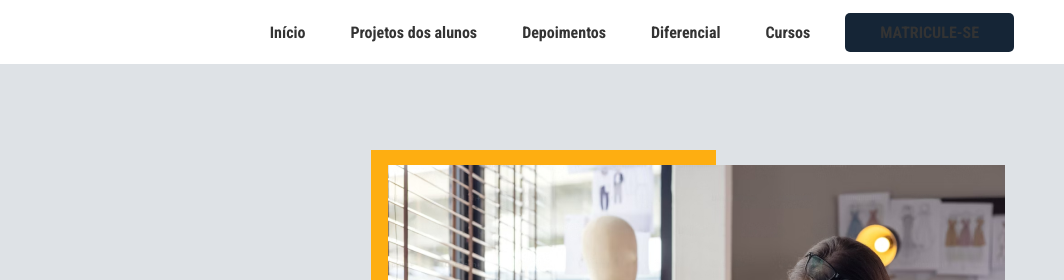
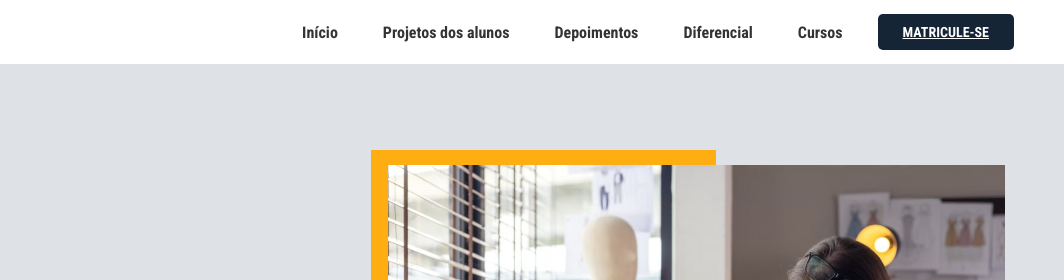
Before and after one commit to laurentino01/wefashion_projeto_dnc, a plain HTML site: page index.html in a window 1280 px wide. Shown: the top 280 px of the page, 216-1280 px from the left. Drawn offline with Linux system fonts and the light colour scheme.

Commit message:
try fix mobile header button color

```diff
--- a/css/header.css
+++ b/css/header.css
@@ -47,7 +47,7 @@ nav ul {
   gap: 25px;
 }
 
-.menu li a {
+.menu li a:not(button a) {
   text-decoration: none;
   color: #333333;
   font-weight: bold;
```
